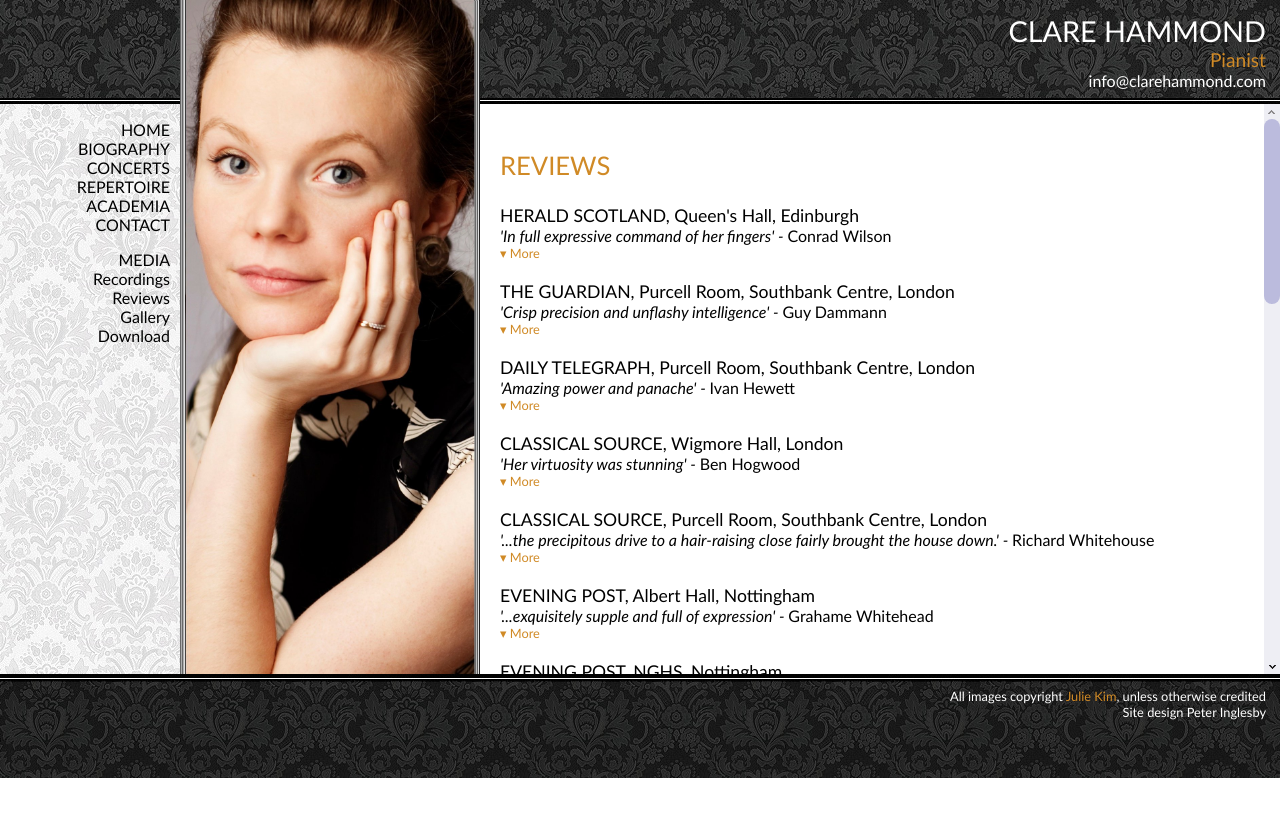
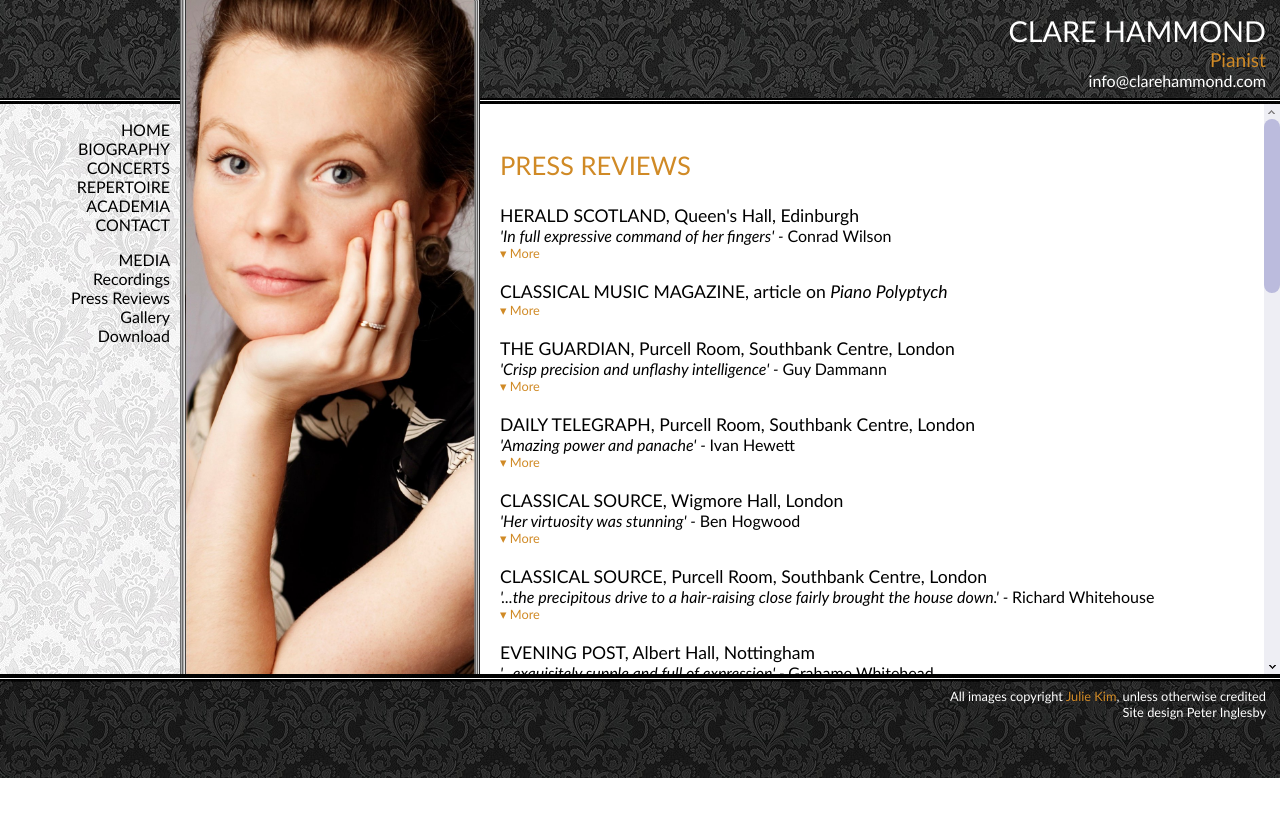
Before and after one commit to hammonc/clarehammond.com, a Jekyll site: the page built from reviews.html, in a window 1280 px wide. Shown: the top 817 px of the page. Built offline with Jekyll 4.4.1, drawn with Linux system fonts in a browser that asks for light colours.

Commit message:
liz webb added and press updates with index update

```diff
--- a/_layouts/with-sidebar.html
+++ b/_layouts/with-sidebar.html
@@ -15,7 +15,7 @@ layout: with-header-and-footer
     <ul>
       <li>MEDIA</li>
       <li><a href="recordings.html">Recordings</a></li>
-      <li><a href="reviews.html">Reviews</a></li>
+      <li><a href="reviews.html">Press Reviews</a></li>
       <li><a href="gallery.html">Gallery</a></li>
       <li><a href="download.html">Download</a></li>
     </ul>
--- a/biography.html
+++ b/biography.html
@@ -16,7 +16,7 @@ image: biog.jpg
 
   <p>Eager to extend the boundaries of traditional concert life, Clare is intrigued by new perspectives that musicological study can bring to bear on performance. She has just completed a doctoral thesis on twentieth-century, left-hand piano concertos, is to publish a paper on Britten in the forthcoming volume <em>Benjamin Britten - echoes of time and place</em>, and was convenor for the RMA Study Day 'Performing Musicology' held at City University London in June. A committed communicator, Clare enjoys introducing recitals, pre- and post-concert talks, and giving lecture recitals to audiences of all levels.</p>
 
-  <p>Clare completed a BA at Cambridge University, where she obtained a double first in music, and undertook postgraduate study with Ronan O’Hora at the Guildhall School of Music & Drama and with Professor Rhian Samuel at City University London. She has been supported by the Arts and Humanities Research Council, Stradivari Trust, Martin Musical Scholarship Fund, Jessie Wakefield Bursary and the Kenneth Loveland Gift.</p>
+  <p>Clare completed a BA at Cambridge University, where she obtained a double first in music, and undertook postgraduate study with Ronan O’Hora at the Guildhall School of Music & Drama and with Professor Rhian Samuel at City University London. She has been supported by the Arts and Humanities Research Council, Stradivari Trust, Martin Musical Scholarship Fund, Jessie Wakefield Bursary and the Kenneth Loveland Gift. Clare is represented by Liz Webb Management.</p>
 </div>
 <span class="more">&#9662 <a href="">More</a></span>
 <span class="less">&#9652 <a href="">Less</a></span>
--- a/resources/clare.css
+++ b/resources/clare.css
@@ -169,6 +169,10 @@ h3 {
 .less {
     font-size: 80%;
     color: #d08a26;
+}
+
+strong {
+    font-weight: bolder;
 }
 
 em {
--- a/reviews.html
+++ b/reviews.html
@@ -2,13 +2,24 @@
 layout: with-image
 image: press.jpg
 ---
-<h3 class="page-heading">REVIEWS</h3>
+<h3 class="page-heading">PRESS REVIEWS</h3>
 
 <div class="listing">
   <div class="listing-heading">HERALD SCOTLAND, Queen's Hall, Edinburgh</div>
   <div class="listing-trailer">'In full expressive command of her fingers' - <em>Conrad Wilson</em></em></div>
   <div class="listing-details concealed">
     <p>'In Ravel's Tombeau de Couperin, the pianist was likewise in full expressive command of her fingers, conveying the swirling shimmer and sweet melancholy of a work that veers between elegance and emotion. Two pieces of Satie and two of Albeniz were exquisitely played.'</p>
+  </div>
+  <div class="listing-details concealed">
+  </div>
+  <span class="more">&#9662; <a href="">More</a></span>
+  <span class="less">&#9652; <a href="">Less</a></span>
+</div>
+
+<div class="listing">
+  <div class="listing-heading">CLASSICAL MUSIC MAGAZINE, article on <em>Piano Polyptych</em></div>
+  <div class="listing-details concealed">
+    <p>Classical Musical Magazine included a feature article on Clare's debut CD 'Piano Polyptych' in December 2011. Read more <a href="resources/article.jpg" target="_blank">here</a>.</p>
   </div>
   <div class="listing-details concealed">
   </div>
```
Also changed, not shown: contact.html (+6 -1 lines), index.html (+5 -3 lines), 2 other files.
